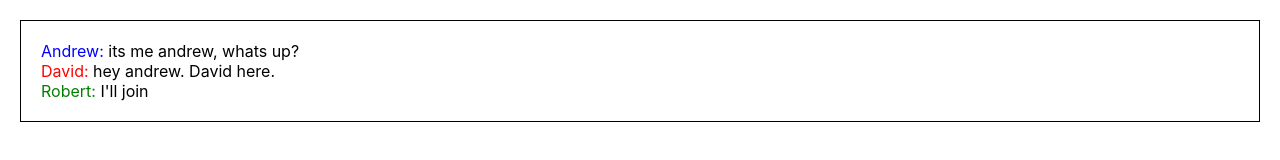
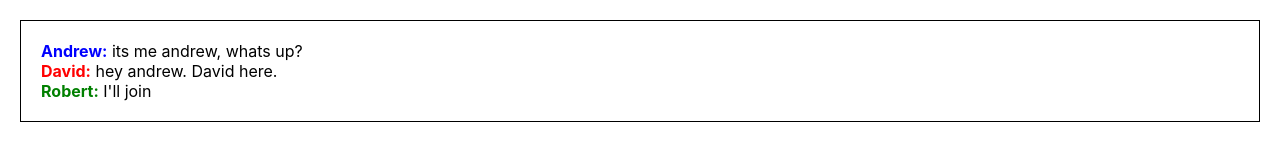
Before and after one commit to Arusli/chatroom, a React (Create React App) app: page / in a window 1280 px wide. Shown: the top 160 px of the page. Built offline with nearby package versions, Linux system fonts and the light colour scheme.

Commit message:
bold names

```diff
--- a/src/components/Chatbox.tsx
+++ b/src/components/Chatbox.tsx
@@ -8,7 +8,7 @@ interface NamesProps {
 const Names: React.FC<NamesProps> = ({ users }) => {
 
     const list = users.map( (user, index) => {
-        return <div key={index}><span style={{color: user.color}}>{user.name}:</span> {user.message}</div>;
+        return <div key={index}><span style={{color: user.color, fontWeight: 'bold'}}>{user.name}:</span> {user.message}</div>;
     });
     return <div>{list}</div>;
 }
```
